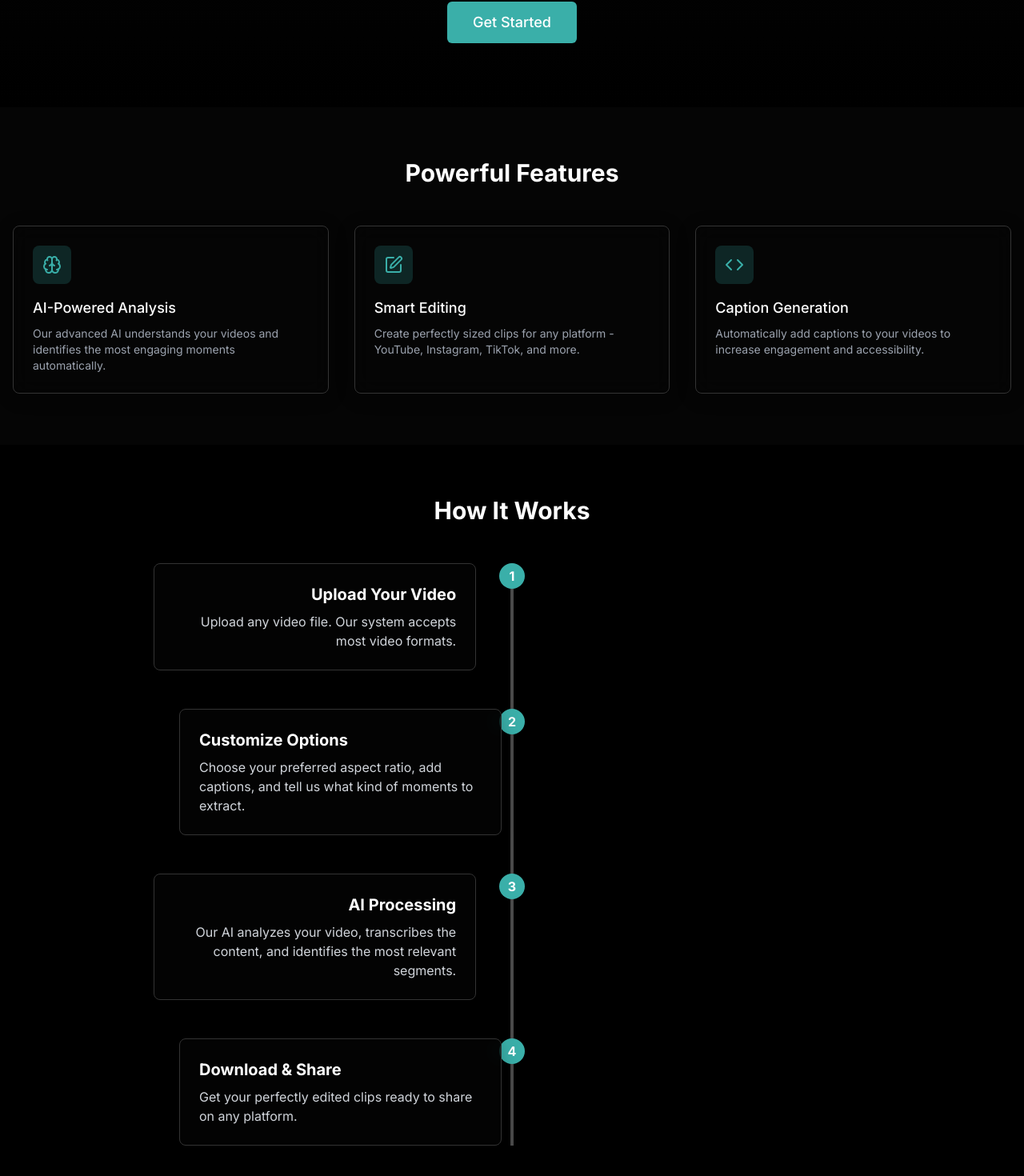
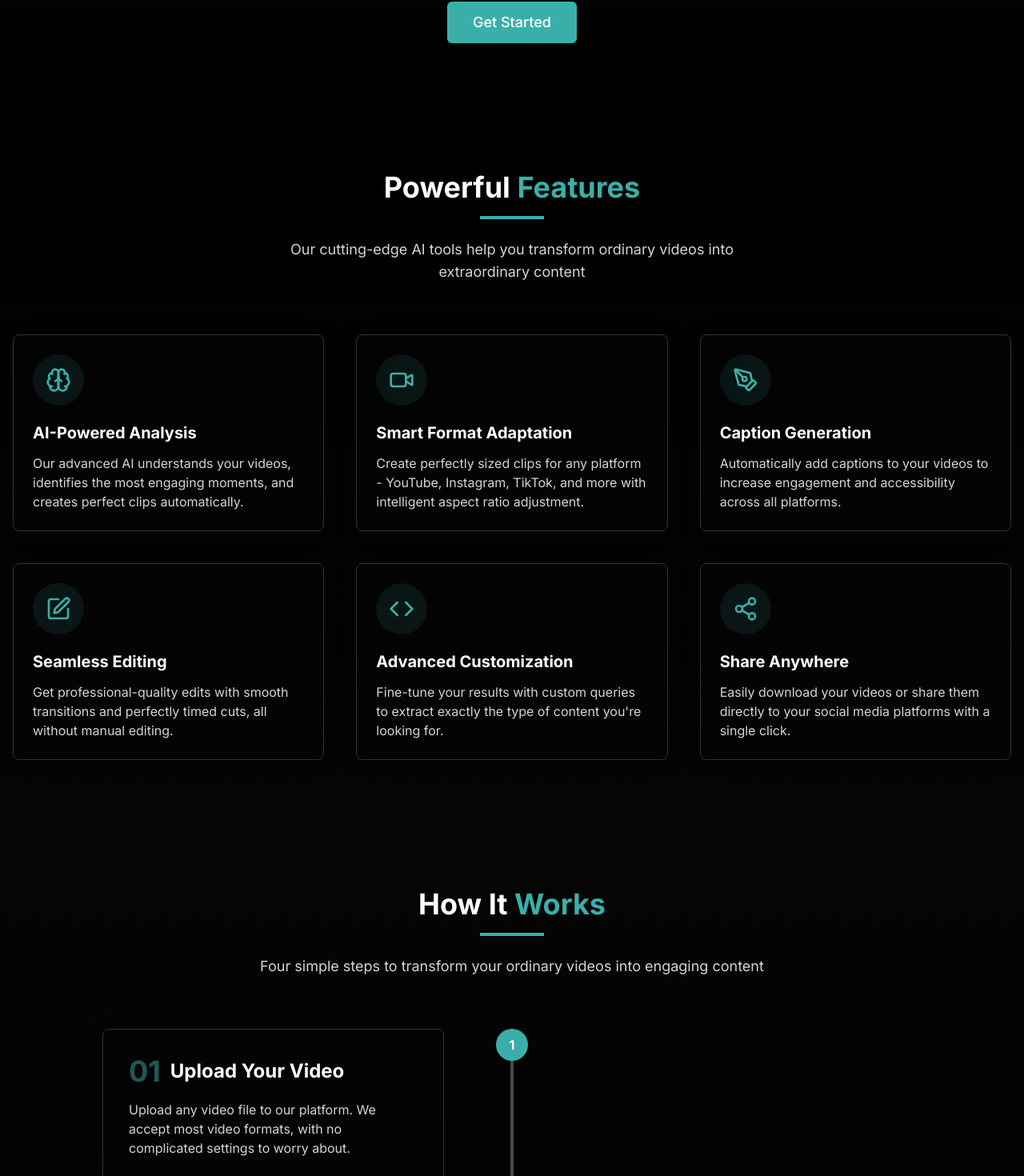
Before and after one commit to HackerInRed/quick-vidsmith-42, a React (Vite) app: page / in a window 1280 px wide. Shown: the part 392-1862 px from the top of the page at 80% size. Built offline with nearby package versions, Linux system fonts and the light colour scheme.

Commit message:
Refactor: Improve landing page sections
-   Improved the features and how it works sections.
-   Updated the upload page code.
-   Added links in the header to the sections.

```diff
--- a/src/components/Layout.tsx
+++ b/src/components/Layout.tsx
@@ -17,8 +17,8 @@ const Layout: React.FC<LayoutProps> = ({ children, fullWidth = false }) => {
             <Logo />
           </Link>
           <nav className="hidden md:flex items-center space-x-8">
-            <a href="#features" className="text-gray-300 hover:text-white transition-colors">Features</a>
-            <a href="#how-it-works" className="text-gray-300 hover:text-white transition-colors">How It Works</a>
+            <a href="/#features" className="text-gray-300 hover:text-white transition-colors">Features</a>
+            <a href="/#how-it-works" className="text-gray-300 hover:text-white transition-colors">How It Works</a>
             <Link to="/upload" className="btn-primary">Get Started</Link>
           </nav>
           <button className="block md:hidden text-white">
--- a/src/components/upload/UploadHero.tsx
+++ b/src/components/upload/UploadHero.tsx
@@ -13,12 +13,8 @@ export const UploadHero = () => {
           className="max-w-3xl mx-auto text-center"
         >
           <h1 className="text-4xl md:text-5xl lg:text-6xl font-bold text-white mb-4">
-            Transform Your <span className="text-vidsmith-accent">Videos</span> with AI
+            AI <span className="text-vidsmith-accent">Video Editor</span>
           </h1>
-          <p className="text-gray-300 text-lg md:text-xl max-w-2xl mx-auto">
-            Upload your video and our AI will analyze it, find the most engaging moments,
-            and create a perfect edit optimized for social media.
-          </p>
         </motion.div>
       </div>
     </section>
--- a/src/components/upload/UploadProcessor.tsx
+++ b/src/components/upload/UploadProcessor.tsx
@@ -197,45 +197,123 @@ export const UploadProcessor = () => {
             </div>
           )}
 
-          {/* Step indicators */}
+          {/* Step indicators - Updated to match the image */}
           <div className="mb-8">
-            <div className="flex justify-between items-center">
-              {['upload', 'options', 'processing', 'result'].map((step, index) => (
-                <React.Fragment key={step}>
+            <div className="flex items-center">
+              {/* Step 1 - Upload */}
               <div className="flex flex-col items-center">
                 <div
-                      className={`w-8 h-8 rounded-full flex items-center justify-center
-                      ${currentStep === step
+                  className={`w-10 h-10 rounded-full flex items-center justify-center
+                    ${currentStep === 'upload'
                       ? 'bg-vidsmith-accent text-white'
-                        : ((['upload', 'options', 'processing'].indexOf(currentStep) >= ['upload', 'options', 'processing', 'result'].indexOf(step))
+                      : (currentStep === 'options' || currentStep === 'processing' || currentStep === 'result')
                         ? 'bg-green-500 text-white'
-                          : 'bg-gray-700 text-gray-400')}`
-                      }
+                        : 'bg-gray-700 text-gray-400'
+                    }`}
                 >
-                      {(['upload', 'options', 'processing'].indexOf(currentStep) >= ['upload', 'options', 'processing', 'result'].indexOf(step)) && step !== currentStep ? (
+                  {(currentStep === 'options' || currentStep === 'processing' || currentStep === 'result') ? (
                     <svg xmlns="http://www.w3.org/2000/svg" className="h-5 w-5" viewBox="0 0 24 24" fill="none" stroke="currentColor" strokeWidth="2" strokeLinecap="round" strokeLinejoin="round">
                       <polyline points="20 6 9 17 4 12"></polyline>
                     </svg>
                   ) : (
-                        index + 1
+                    "1"
                   )}
                 </div>
-                    <span className={`text-xs mt-2 ${currentStep === step ? 'text-white' : 'text-gray-400'}`}>
-                      {step.charAt(0).toUpperCase() + step.slice(1)}
+                <span className={`text-xs mt-2 ${currentStep === 'upload' ? 'text-white' : 'text-gray-400'}`}>
+                  Upload
                 </span>
               </div>
 
-                  {index < 3 && (
+              {/* Line 1-2 */}
               <div
-                      className={`flex-1 h-0.5 ${
-                        ['upload', 'options', 'processing'].indexOf(currentStep) > index
+                className={`flex-1 h-0.5 mx-2 ${
+                  currentStep === 'options' || currentStep === 'processing' || currentStep === 'result'
                     ? 'bg-green-500'
                     : 'bg-gray-700'
                 }`}
               ></div>
+
+              {/* Step 2 - Options */}
+              <div className="flex flex-col items-center">
+                <div
+                  className={`w-10 h-10 rounded-full flex items-center justify-center
+                    ${currentStep === 'options'
+                      ? 'bg-vidsmith-accent text-white'
+                      : (currentStep === 'processing' || currentStep === 'result')
+                        ? 'bg-green-500 text-white'
+                        : 'bg-gray-700 text-gray-400'
+                    }`}
+                >
+                  {(currentStep === 'processing' || currentStep === 'result') ? (
+                    <svg xmlns="http://www.w3.org/2000/svg" className="h-5 w-5" viewBox="0 0 24 24" fill="none" stroke="currentColor" strokeWidth="2" strokeLinecap="round" strokeLinejoin="round">
+                      <polyline points="20 6 9 17 4 12"></polyline>
+                    </svg>
+                  ) : (
+                    "2"
                   )}
-                </React.Fragment>
-              ))}
+                </div>
+                <span className={`text-xs mt-2 ${currentStep === 'options' ? 'text-white' : 'text-gray-400'}`}>
+                  Options
+                </span>
+              </div>
+
+              {/* Line 2-3 */}
+              <div
+                className={`flex-1 h-0.5 mx-2 ${
+                  currentStep === 'processing' || currentStep === 'result'
+                    ? 'bg-green-500'
+                    : 'bg-gray-700'
+                }`}
+              ></div>
+
+              {/* Step 3 - Processing */}
+              <div className="flex flex-col items-center">
+                <div
+                  className={`w-10 h-10 rounded-full flex items-center justify-center
+                    ${currentStep === 'processing'
+                      ? 'bg-vidsmith-accent text-white'
+                      : currentStep === 'result'
+                        ? 'bg-green-500 text-white'
+                        : 'bg-gray-700 text-gray-400'
+                    }`}
+                >
+                  {currentStep === 'result' ? (
+                    <svg xmlns="http://www.w3.org/2000/svg" className="h-5 w-5" viewBox="0 0 24 24" fill="none" stroke="currentColor" strokeWidth="2" strokeLinecap="round" strokeLinejoin="round">
+                      <polyline points="20 6 9 17 4 12"></polyline>
+                    </svg>
+                  ) : (
+                    "3"
+                  )}
+                </div>
+                <span className={`text-xs mt-2 ${currentStep === 'processing' ? 'text-white' : 'text-gray-400'}`}>
+                  Processing
+                </span>
+              </div>
+
+              {/* Line 3-4 */}
+              <div
+                className={`flex-1 h-0.5 mx-2 ${
+                  currentStep === 'result'
+                    ? 'bg-green-500'
+                    : 'bg-gray-700'
+                }`}
+              ></div>
+
+              {/* Step 4 - Result */}
+              <div className="flex flex-col items-center">
+                <div
+                  className={`w-10 h-10 rounded-full flex items-center justify-center
+                    ${currentStep === 'result'
+                      ? 'bg-vidsmith-accent text-white'
+                      : 'bg-gray-700 text-gray-400'
+                    }`}
+                >
+                  4
+                </div>
+                <span className={`text-xs mt-2 ${currentStep === 'result' ? 'text-white' : 'text-gray-400'}`}>
+                  Result
+                </span>
+              </div>
             </div>
           </div>
 
--- a/src/pages/Index.tsx
+++ b/src/pages/Index.tsx
@@ -3,8 +3,7 @@ import React from 'react';
 import { Link } from 'react-router-dom';
 import { motion } from 'framer-motion';
 import Layout from '../components/Layout';
-import FeatureCard from '../components/FeatureCard';
-import { Brain, Edit, Code } from 'lucide-react';
+import { Brain, Edit, Video, Code, Share2, PenTool } from 'lucide-react';
 
 const Index = () => {
   return (
@@ -43,64 +42,143 @@ const Index = () => {
         </div>
       </section>
 
-      {/* Features Section */}
-      <section className="py-16 bg-vidsmith-darker text-white">
+      {/* Features Section - Revamped */}
+      <section id="features" className="py-20 bg-gradient-to-b from-black to-vidsmith-darker text-white">
         <div className="container mx-auto px-4">
-          <h2 className="text-3xl font-bold text-center mb-12">Powerful Features</h2>
-          <div className="grid md:grid-cols-3 gap-8">
+          <div className="text-center mb-16">
+            <motion.h2
+              className="text-3xl md:text-4xl font-bold mb-4"
+              initial={{ opacity: 0, y: 20 }}
+              whileInView={{ opacity: 1, y: 0 }}
+              transition={{ duration: 0.5 }}
+              viewport={{ once: true }}
+            >
+              Powerful <span className="text-vidsmith-accent">Features</span>
+            </motion.h2>
+            <motion.div
+              className="w-20 h-1 bg-vidsmith-accent mx-auto mb-6"
+              initial={{ width: 0 }}
+              whileInView={{ width: 80 }}
+              transition={{ duration: 0.5, delay: 0.2 }}
+              viewport={{ once: true }}
+            ></motion.div>
+            <motion.p
+              className="text-lg text-gray-300 max-w-2xl mx-auto"
+              initial={{ opacity: 0 }}
+              whileInView={{ opacity: 1 }}
+              transition={{ duration: 0.5, delay: 0.3 }}
+              viewport={{ once: true }}
+            >
+              Our cutting-edge AI tools help you transform ordinary videos into extraordinary content
+            </motion.p>
+          </div>
+
+          <div className="grid md:grid-cols-2 lg:grid-cols-3 gap-8 xl:gap-10">
             <FeatureCard
-              icon={Brain}
+              icon={<Brain className="w-8 h-8" />}
               title="AI-Powered Analysis"
-              description="Our advanced AI understands your videos and identifies the most engaging moments automatically."
+              description="Our advanced AI understands your videos, identifies the most engaging moments, and creates perfect clips automatically."
+              delay={0.1}
             />
             <FeatureCard
-              icon={Edit}
-              title="Smart Editing"
-              description="Create perfectly sized clips for any platform - YouTube, Instagram, TikTok, and more."
+              icon={<Video className="w-8 h-8" />}
+              title="Smart Format Adaptation"
+              description="Create perfectly sized clips for any platform - YouTube, Instagram, TikTok, and more with intelligent aspect ratio adjustment."
+              delay={0.2}
             />
             <FeatureCard
-              icon={Code}
+              icon={<PenTool className="w-8 h-8" />}
               title="Caption Generation"
-              description="Automatically add captions to your videos to increase engagement and accessibility."
+              description="Automatically add captions to your videos to increase engagement and accessibility across all platforms."
+              delay={0.3}
+            />
+            <FeatureCard
+              icon={<Edit className="w-8 h-8" />}
+              title="Seamless Editing"
+              description="Get professional-quality edits with smooth transitions and perfectly timed cuts, all without manual editing."
+              delay={0.4}
+            />
+            <FeatureCard
+              icon={<Code className="w-8 h-8" />}
+              title="Advanced Customization"
+              description="Fine-tune your results with custom queries to extract exactly the type of content you're looking for."
+              delay={0.5}
+            />
+            <FeatureCard
+              icon={<Share2 className="w-8 h-8" />}
+              title="Share Anywhere"
+              description="Easily download your videos or share them directly to your social media platforms with a single click."
+              delay={0.6}
             />
           </div>
         </div>
       </section>
 
-      {/* How It Works */}
-      <section className="py-16 bg-black text-white">
+      {/* How It Works - Revamped */}
+      <section id="how-it-works" className="py-20 bg-gradient-to-b from-vidsmith-darker to-black text-white">
         <div className="container mx-auto px-4">
-          <h2 className="text-3xl font-bold text-center mb-12">How It Works</h2>
-          <div className="max-w-4xl mx-auto">
+          <div className="text-center mb-16">
+            <motion.h2
+              className="text-3xl md:text-4xl font-bold mb-4"
+              initial={{ opacity: 0, y: 20 }}
+              whileInView={{ opacity: 1, y: 0 }}
+              transition={{ duration: 0.5 }}
+              viewport={{ once: true }}
+            >
+              How It <span className="text-vidsmith-accent">Works</span>
+            </motion.h2>
+            <motion.div
+              className="w-20 h-1 bg-vidsmith-accent mx-auto mb-6"
+              initial={{ width: 0 }}
+              whileInView={{ width: 80 }}
+              transition={{ duration: 0.5, delay: 0.2 }}
+              viewport={{ once: true }}
+            ></motion.div>
+            <motion.p
+              className="text-lg text-gray-300 max-w-2xl mx-auto"
+              initial={{ opacity: 0 }}
+              whileInView={{ opacity: 1 }}
+              transition={{ duration: 0.5, delay: 0.3 }}
+              viewport={{ once: true }}
+            >
+              Four simple steps to transform your ordinary videos into engaging content
+            </motion.p>
+          </div>
+
+          <div className="max-w-5xl mx-auto">
             <div className="relative">
               {/* Timeline */}
-              <div className="absolute left-0 md:left-1/2 transform md:translate-x-[-50%] h-full w-1 bg-vidsmith-muted"></div>
+              <div className="hidden md:block absolute left-1/2 transform -translate-x-1/2 h-full w-1 bg-vidsmith-muted"></div>
 
               {/* Steps */}
-              <div className="space-y-12">
-                <TimelineItem
-                  step="1"
+              <div className="space-y-16 md:space-y-24">
+                <WorkflowStep
+                  number="01"
                   title="Upload Your Video"
-                  description="Upload any video file. Our system accepts most video formats."
+                  description="Upload any video file to our platform. We accept most video formats, with no complicated settings to worry about."
                   isLeft={true}
+                  delay={0.1}
                 />
-                <TimelineItem
-                  step="2"
+                <WorkflowStep
+                  number="02"
                   title="Customize Options"
-                  description="Choose your preferred aspect ratio, add captions, and tell us what kind of moments to extract."
+                  description="Choose your preferred aspect ratio, add captions, and tell us what kind of moments to extract with a simple query."
                   isLeft={false}
+                  delay={0.2}
                 />
-                <TimelineItem
-                  step="3"
+                <WorkflowStep
+                  number="03"
                   title="AI Processing"
-                  description="Our AI analyzes your video, transcribes the content, and identifies the most relevant segments."
+                  description="Our advanced AI analyzes your video, transcribes the content, and identifies the most engaging segments based on your preferences."
                   isLeft={true}
+                  delay={0.3}
                 />
-                <TimelineItem
-                  step="4"
+                <WorkflowStep
+                  number="04"
                   title="Download & Share"
-                  description="Get your perfectly edited clips ready to share on any platform."
+                  description="Get your perfectly edited clips ready to share directly to your social media platforms with just a click."
                   isLeft={false}
+                  delay={0.4}
                 />
               </div>
             </div>
@@ -111,46 +189,80 @@ const Index = () => {
       {/* CTA Section */}
       <section className="py-16 bg-vidsmith-accent/10 text-white">
         <div className="container mx-auto px-4 text-center">
-          <h2 className="text-3xl font-bold mb-6">Ready to transform your videos?</h2>
-          <p className="text-xl text-gray-300 mb-8 max-w-2xl mx-auto">
+          <motion.h2
+            className="text-3xl font-bold mb-6"
+            initial={{ opacity: 0, y: 20 }}
+            whileInView={{ opacity: 1, y: 0 }}
+            transition={{ duration: 0.5 }}
+            viewport={{ once: true }}
+          >
+            Ready to transform your videos?
+          </motion.h2>
+          <motion.p
+            className="text-xl text-gray-300 mb-8 max-w-2xl mx-auto"
+            initial={{ opacity: 0, y: 20 }}
+            whileInView={{ opacity: 1, y: 0 }}
+            transition={{ duration: 0.5, delay: 0.2 }}
+            viewport={{ once: true }}
+          >
             Join thousands of content creators who use our AI to create engaging video content faster than ever.
-          </p>
+          </motion.p>
+          <motion.div
+            initial={{ opacity: 0, scale: 0.9 }}
+            whileInView={{ opacity: 1, scale: 1 }}
+            transition={{ duration: 0.5, delay: 0.4 }}
+            viewport={{ once: true }}
+          >
             <Link to="/upload" className="btn-primary text-lg px-8 py-3 inline-block hover:bg-vidsmith-accent-light transition-colors">
               Get Started Now
             </Link>
+          </motion.div>
         </div>
       </section>
     </Layout>
   );
 };
 
-interface TimelineItemProps {
-  step: string;
-  title: string;
-  description: string;
-  isLeft: boolean;
-}
-
-const TimelineItem: React.FC<TimelineItemProps> = ({ step, title, description, isLeft }) => {
+// Feature Card Component
+const FeatureCard = ({ icon, title, description, delay }) => {
   return (
-    <div className="relative flex md:justify-between items-start">
-      <div className={`w-full md:w-[45%] ${isLeft ? 'md:text-right md:mr-8' : 'md:ml-8 md:order-1'}`}>
     <motion.div
-          initial={{ opacity: 0, x: isLeft ? -50 : 50 }}
-          whileInView={{ opacity: 1, x: 0 }}
+      initial={{ opacity: 0, y: 20 }}
+      whileInView={{ opacity: 1, y: 0 }}
+      transition={{ duration: 0.5, delay }}
       viewport={{ once: true }}
-          transition={{ duration: 0.5 }}
-          className="glass-panel p-6 rounded-lg"
+      className="glass-panel p-6 rounded-lg border border-vidsmith-border hover:border-vidsmith-accent transition-all duration-300"
     >
-          <h3 className="text-xl font-bold mb-2">{title}</h3>
+      <div className="bg-vidsmith-accent/10 p-3 rounded-full w-16 h-16 flex items-center justify-center mb-5 text-vidsmith-accent">
+        {icon}
+      </div>
+      <h3 className="text-xl font-bold mb-3">{title}</h3>
       <p className="text-gray-300">{description}</p>
     </motion.div>
+  );
+};
+
+// Workflow Step Component
+const WorkflowStep = ({ number, title, description, isLeft, delay }) => {
+  return (
+    <div className="relative flex flex-col md:flex-row items-start">
+      <motion.div
+        initial={{ opacity: 0, x: isLeft ? -30 : 30 }}
+        whileInView={{ opacity: 1, x: 0 }}
+        transition={{ duration: 0.5, delay }}
+        viewport={{ once: true }}
+        className={`glass-panel p-8 rounded-lg border border-vidsmith-border ${isLeft ? 'md:mr-auto' : 'md:ml-auto'} md:w-5/12 z-10`}
+      >
+        <div className="flex items-center mb-4">
+          <span className="text-4xl font-bold text-vidsmith-accent opacity-50 mr-3">{number}</span>
+          <h3 className="text-2xl font-bold">{title}</h3>
         </div>
+        <p className="text-gray-300">{description}</p>
+      </motion.div>
 
-      <div className="absolute left-0 md:left-1/2 transform md:translate-x-[-50%] flex items-center justify-center">
-        <div className="w-8 h-8 rounded-full bg-vidsmith-accent text-white flex items-center justify-center font-bold z-10">
-          {step}
-        </div>
+      {/* Step circle on timeline (visible on md and up) */}
+      <div className="hidden md:flex absolute left-1/2 transform -translate-x-1/2 w-10 h-10 rounded-full bg-vidsmith-accent items-center justify-center z-10">
+        <span className="font-bold text-white">{number.split('0')[1]}</span>
       </div>
     </div>
   );
```
Lines whose indentation alone changed are shown as unchanged.
